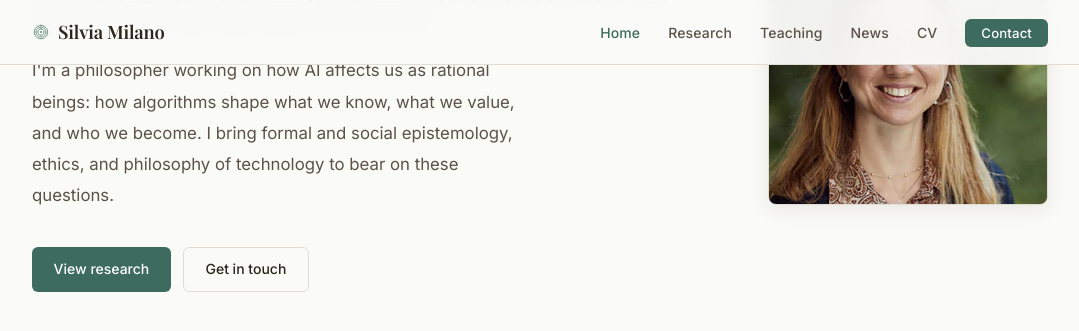
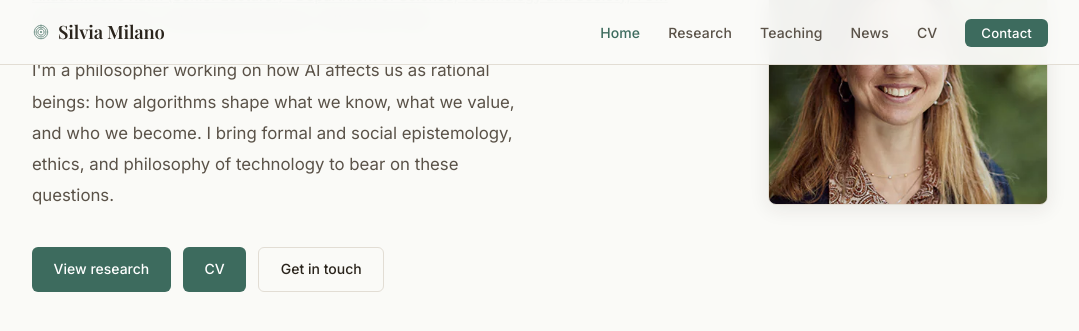
Before and after one commit to capt-c/silvia-milano-website, a Jekyll site: the page built from silvia-milano-site/index.html, in a window 1280 px wide and 900 px high, scrolled down 307 px, cut to the strip 0-360 px from the top of the window. Shown: the top 331 px of the strip, without its empty margins (100-1179 px from the left). Built offline with Jekyll 4.4.1, drawn with Linux system fonts in a browser that asks for light colours; some web fonts are replaced.

Commit message:
Update index.html

```diff
--- a/silvia-milano-site/index.html
+++ b/silvia-milano-site/index.html
@@ -17,7 +17,7 @@
       <p class="hero-bio">
         I'm a philosopher working on how AI affects us as rational beings: how algorithms shape what we know, what we value, and who we become. I bring formal and social epistemology, ethics, and philosophy of technology to bear on these questions.      <div class="hero-cta">
         <a href="{{ '/research/' | relative_url }}" class="btn btn-primary">View research</a>
-<!--        <a href="{{ '/cv/' | relative_url }}" class="btn btn-primary">CV</a>  -->
+        <a href="{{ '/cv/' | relative_url }}" class="btn btn-primary">CV</a>
         <a href="{{ '/contact/' | relative_url }}" class="btn btn-outline">Get in touch</a>
 <!--        <a href="mailto:{{ site.data.about.email }}" class="btn btn-outline">Get in touch</a>  -->
       </div>
```
